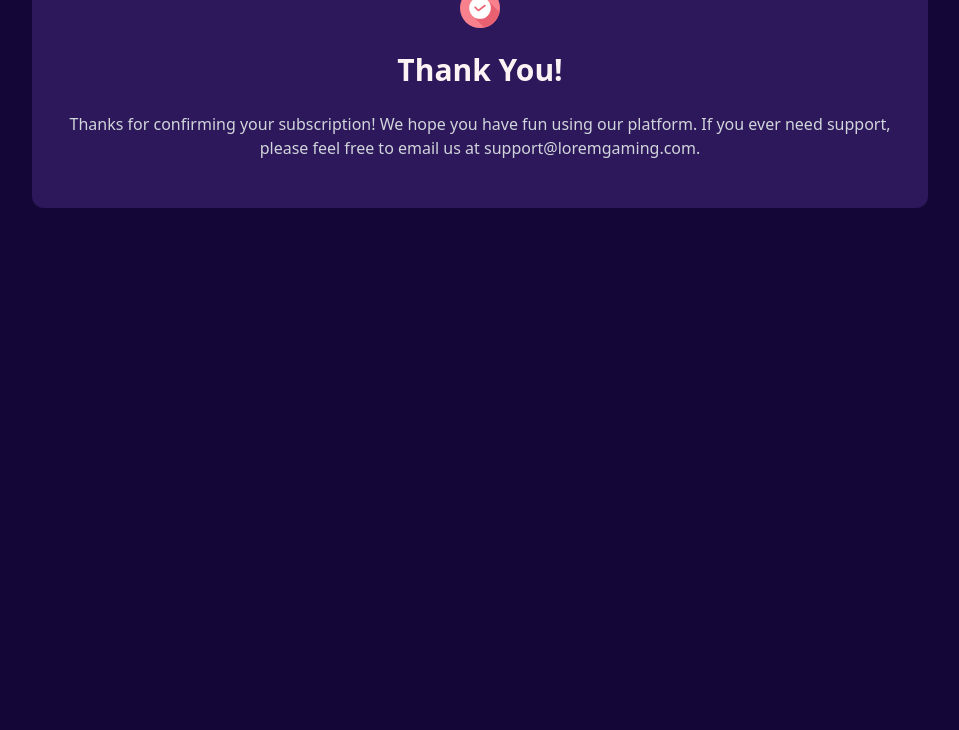
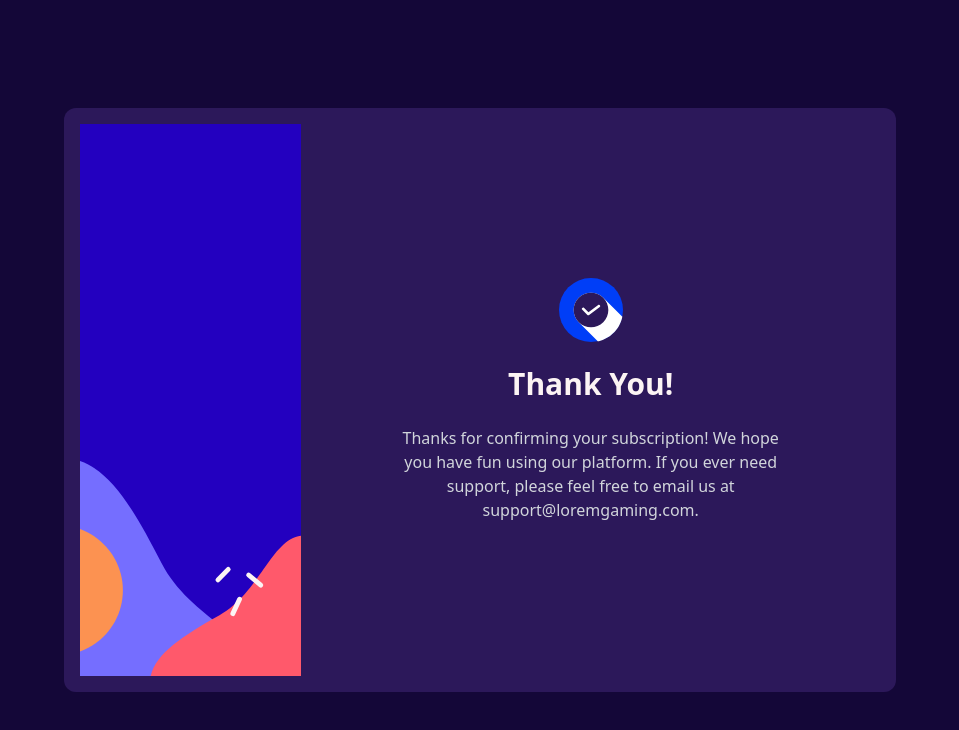
Before and after one commit to AtanasovCode/planit-multistep-form, a React app: page /finish in a window 1280 px wide. Shown: the top 730 px of the page, without its empty margins (160-1119 px from the left). Built offline with nearby package versions, Linux system fonts and the light colour scheme; the HTML template or start-up script is replaced by a standard one.

Commit message:
made fully responsive

```diff
--- a/src/routes/Finish.jsx
+++ b/src/routes/Finish.jsx
@@ -2,22 +2,29 @@ import checkmarkIcon from '../assets/icon-thank-you.svg';
 
 const Finish = () => {
     return (
-        <div className="bg-background flex items-center justify-center text-text">
-            <div className="flex flex-col items-center justify-start">
+        <div className="bg-background min-h-[100vh] flex items-start justify-center text-text lg:items-center">
+            <div className="
+                flex flex-col items-center justify-start
+                lg:p-4 lg:rounded-xl lg:bg-card-background lg:flex-row lg:justify-center
+                lg:w-[75vw] lg:h-[75vh] xl:w-[65vw] xl:h-[73vh] xl:max-w-[58rem]
+            ">
+
                 <div className="
-                    w-[100vw] h-[25dvh] bg-sidebar-mobile bg-containt bg-center bg-no-repeat lg:bg-sidebar-desktop
+                    w-[100vw] h-[25dvh] bg-sidebar-mobile bg-cover bg-center bg-no-repeat lg:bg-sidebar-desktop
                     lg:w-[33%] lg:h-[100%]
                 ">{/* Background Image */}</div>
+
                 <div className="
                     flex flex-col items-center justify-center z-[99] py-12 px-6 rounded-xl
                     w-[95%] mt-[-60px] xs:w-[90%] sm:w-[85%] md:w-[70%] bg-card-background
+                    lg:mt-0 lg:w-[66%] lg:bg-transparent lg:z-[1] lg:mx-16
                 ">
                     <div className="flex flex-col items-center justify-center">
                         <div className="flex items-center justify-center">
                             <img
                                 src={checkmarkIcon}
                                 alt="checkmark illustration"
-                                className="w-10"
+                                className="w-10 lg:w-12 xl:w-16"
                             />
                         </div>
                         <div className="font-bold text-3xl my-6">
```
Also changed, not shown: src/assets/icon-thank-you.svg.
